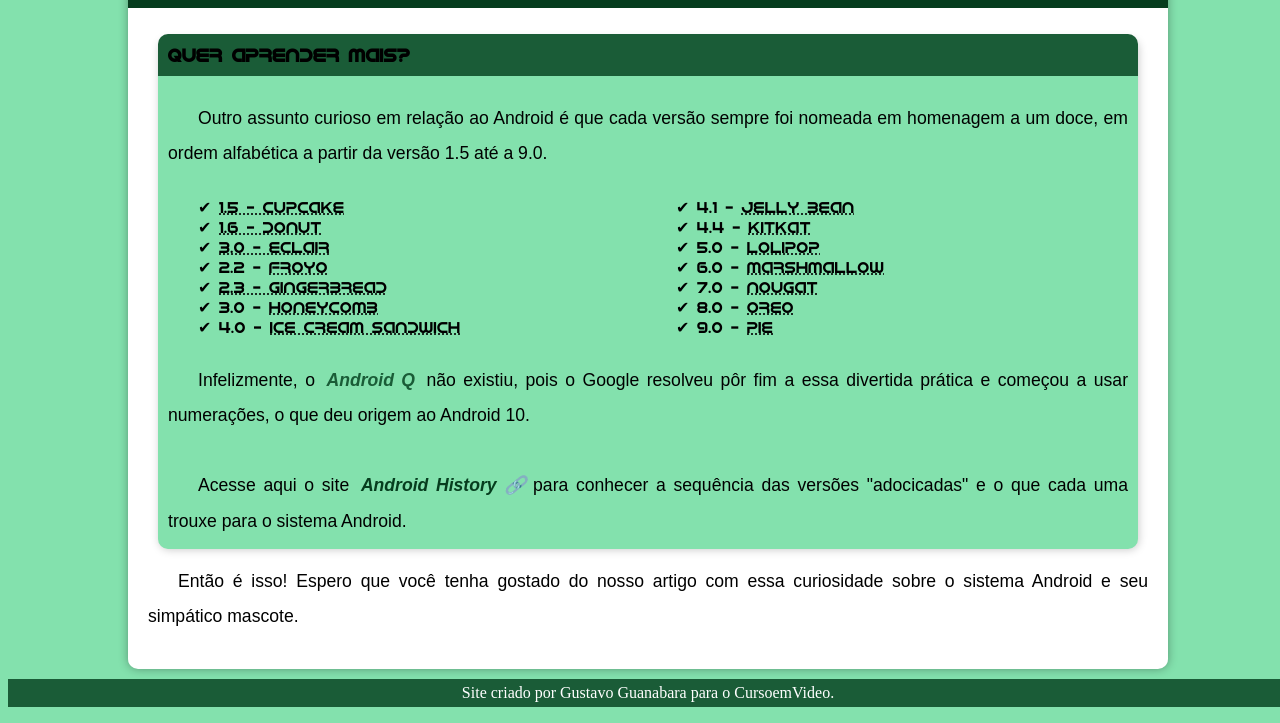
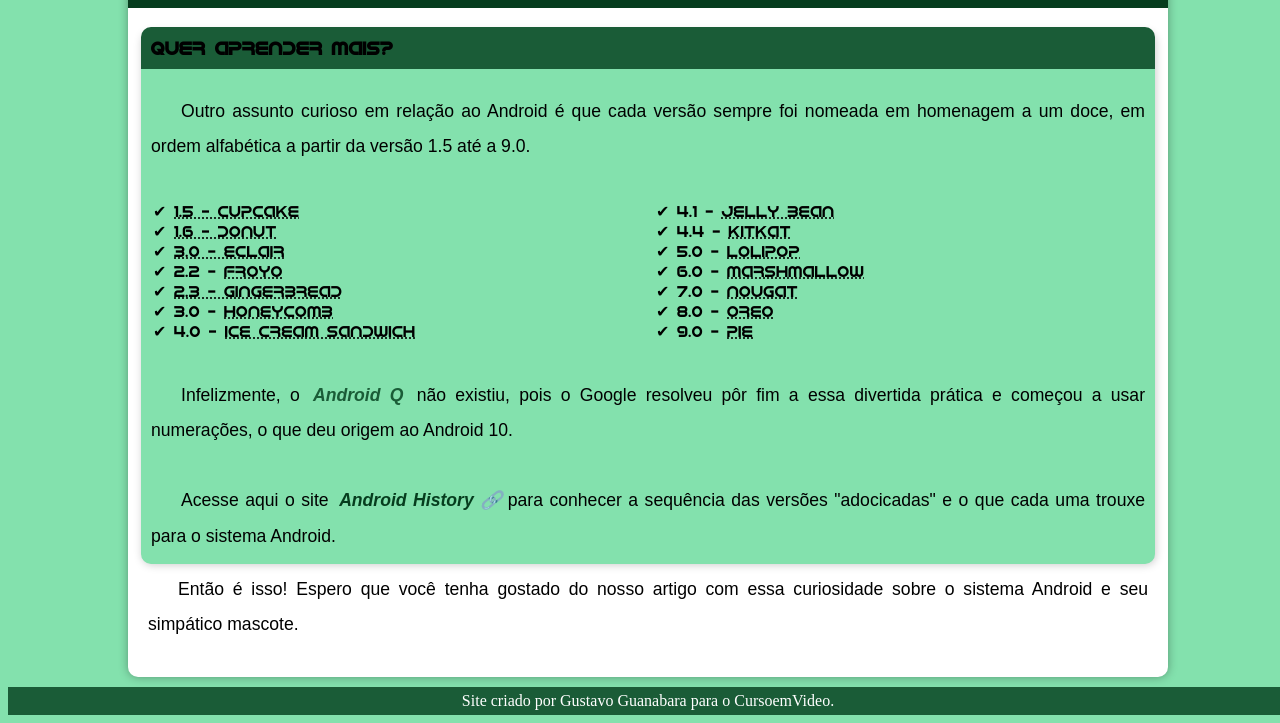
Before and after one commit to isaiassantos7/projeto-android, a plain HTML site: page index.html in a window 1280 px wide. Shown: the part 2640-3363 px from the top of the page. Drawn offline with Linux system fonts and the light colour scheme; files whose address does not match are found by name.

Commit message:
manutenção

```diff
--- a/index.html
+++ b/index.html
@@ -113,7 +113,7 @@
 
                 <li><abbr title="Rosquinha">1.6 - Donut</abbr></li>
 
-                <li><abbr title="">3.0 - Eclair</abbr></li>
+                <li><abbr title="Bomba de chocolate">3.0 - Eclair</abbr></li>
 
                 <li>2.2 - <abbr title="Iorgute Congelado">Froyo</abbr></li>
 
--- a/style.css
+++ b/style.css
@@ -302,7 +302,7 @@ article {
     background-color: var(--cor1);
     padding-top: 3px;
 
-    margin: 10px;
+    margin: -7px;
     border-radius: 10px;
     box-shadow: 1px 1px 8px rgba(0, 0, 0, 0.205);
 
@@ -318,6 +318,9 @@ ul {
     list-style-type: '\2714\00a0';
     list-style-position: inside;
     columns: 2;
+
+    padding: 15px;
+    margin: -3px;
 
 }
 
```
